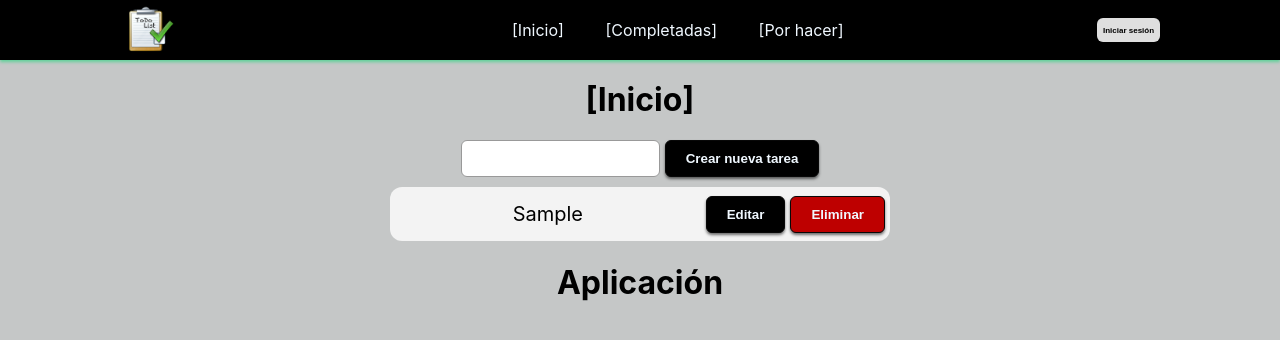
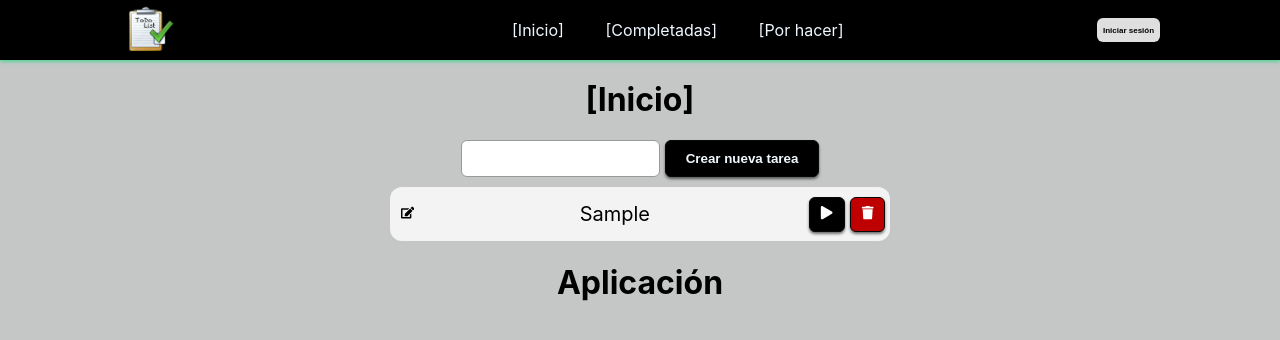
Before and after one commit to EzequielTartaglia/Login-with-JSX-Auth0, a React (Create React App) app: page /inicio in a window 1280 px wide. Both pictures are taken after typing "Sample" into the empty fields and a click on the input "Crear nueva tarea". Shown: the top 340 px of the page. Built offline with nearby package versions, Linux system fonts and the light colour scheme.

Commit message:
Add buttons dinamics

```diff
--- a/package.json
+++ b/package.json
@@ -9,6 +9,7 @@
     "dotenv": "^16.0.2",
     "react": "^18.2.0",
     "react-dom": "^18.2.0",
+    "react-icons": "^4.6.0",
     "react-json-pretty": "^2.2.0",
     "react-router-dom": "^6.4.1",
     "react-scripts": "5.0.1",
--- a/src/Componentes/FormularioLista.jsx
+++ b/src/Componentes/FormularioLista.jsx
@@ -62,6 +62,20 @@ export function FormularioLista() {
         localStorage.setItem("Lista almacenada",JSON.stringify(deleted))
     }
 
+    function handleDone(id){
+        const copiedList = [...lista]
+        const item = lista.findIndex(item => item.id === id)
+        copiedList[item] = {
+            id: copiedList[item].id,
+            title: copiedList[item].title,
+            completed: !copiedList[item].completed
+        }
+        localStorage.setItem("Lista almacenada",JSON.stringify(copiedList))
+        setLista(copiedList)
+
+
+    }
+
     return <>
     <div className="container">
         <form className="form" onSubmit={handleSubmit}>
@@ -81,7 +95,14 @@ export function FormularioLista() {
         <div className="tasksContainer">
             {/* Recorrido del array */}
             {lista.map(item => (
-                <Task key={item.id} item={item} onUpdate={handleClickUpdate} onDelete={handleDelete}/>
+                <Task
+                key={item.id}
+                item={item}
+                onUpdate={handleClickUpdate}
+                onDelete={handleDelete}
+                onDone={handleDone}
+                completed={item.completed}
+                />
             ))}
         </div>
     </div>
--- a/src/Componentes/Task.jsx
+++ b/src/Componentes/Task.jsx
@@ -1,7 +1,8 @@
 import { useState } from 'react'
 import '../Styles/FormularioLista.css'
+import { FaRegClock,FaPlay,FaEdit,FaTrash } from "react-icons/fa";
 
-export default function Task({ item, onUpdate, onDelete }){
+export default function Task({ item, onUpdate, onDelete, onDone, completed }){
 
     const [isEditar, setIsEditar] = useState(false)
 
@@ -40,12 +41,21 @@ export default function Task({ item, onUpdate, onDelete }){
     function TaskElement(){
 
         return (<div id='taskInformation'>
+        <button id='buttonEdit' onClick={() => setIsEditar(true)}>{FaEdit()}</button>
         <span className='taskTitle'>{item.title} </span>
-        <button id='buttonEdit' onClick={() => setIsEditar(true)}>Editar</button>
-        <button id="buttonDelete" onClick={(e) => onDelete(item.id)}>Eliminar</button>
+
+
+{/* ------------------Working-------------------- */}
+        {completed
+        ?(<button id="buttonDoneStarted" onClick={(e) => onDone(item.id)}>{FaRegClock()}</button>)
+        :(<button id="buttonDone" onClick={(e) => onDone(item.id)}>{FaPlay()}</button>)
+        }
+
+        <button id="buttonDelete" onClick={(e) => onDelete(item.id)}>{FaTrash()}</button>
         </div>)
 
     }
+{/* ------------------Working-------------------- */}
 
     return <div className='taskToDo'>{isEditar ? <FormEditar/>: <TaskElement/>}
     </div>
--- a/src/Styles/FormularioLista.css
+++ b/src/Styles/FormularioLista.css
@@ -69,21 +69,56 @@ cursor: pointer;
 
 
 }
-
-#buttonEdit, #buttonDelete{
+#taskUpdateForm button{
     border: solid 0.1px rgb(8, 8, 8);
-    border-radius: 6px;
     background-color: black;
     color: aliceblue;
     padding: 10px 20px;
     font-weight: bold;
     box-shadow: 0 2px 3px 0 rgba(0, 0, 0, 0.555);
+    border-radius: 6px;
+
+}
+#taskUpdateForm button:hover{
+    border: solid 0.1px rgb(8, 8, 8);
+    background-color: aquamarine;
+    color: black;
+    padding: 10px 20px;
+    font-weight: bold;
+    box-shadow: 0 2px 3px 0 rgba(0, 0, 0, 0.555);
+    border-radius: 6px;
+
+}
+#buttonDelete,#buttonDone,#buttonDoneStarted{
+    border: solid 0.1px rgb(8, 8, 8);
+    background-color: black;
+    color: aliceblue;
+    padding: 8px 10px;
+    font-weight: bold;
+    box-shadow: 0 2px 3px 0 rgba(0, 0, 0, 0.555);
+    border-radius: 6px;
+
+}
+#buttonEdit{
+    background-color: rgb(243, 243, 243);
+    color: rgb(0, 0, 0);
+    font-weight: bold;
+    border: none;
+
+}
+#buttonEdit:hover{
+    color: rgb(138, 135, 135);
+    background-color: rgb(243, 243, 243);
+    box-shadow: none;
 
 
 }
 
 #buttonDelete{
     background-color: rgb(190, 0, 0);
+    color: rgb(255, 255, 255);
+    cursor: pointer;
+
 }
 
 #buttonDelete:hover{
@@ -91,3 +126,27 @@ cursor: pointer;
     color: black;
     cursor: pointer;
 }
+#buttonDone{
+    background-color: rgb(0, 0, 0);
+    color:white;
+    cursor: pointer;
+
+}
+#buttonDone:hover{
+    background-color: rgb(7, 211, 58);
+    color: black;
+    cursor: pointer;
+
+}
+#buttonDoneStarted{
+    background-color: rgb(248, 235, 2);
+    color: black;
+    cursor: pointer;
+    font-size: 13px;
+}
+#buttonDoneStarted:hover{
+    background-color: rgb(253, 247, 131);
+    color: black;
+    cursor: pointer;
+
+}
```
Also changed, not shown: 1 other file (tests, documents, lock files or other folders).
